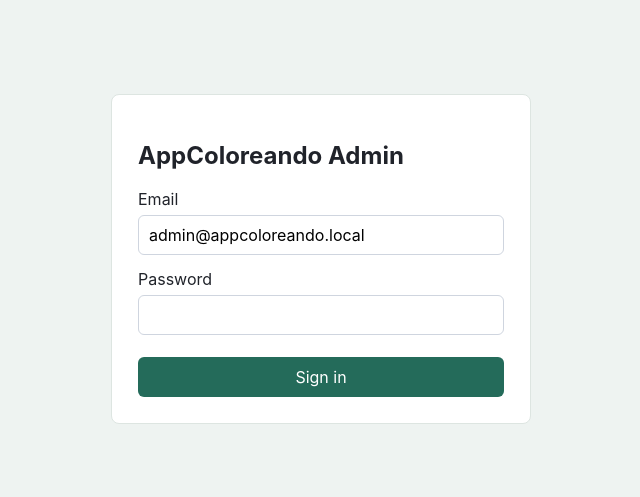
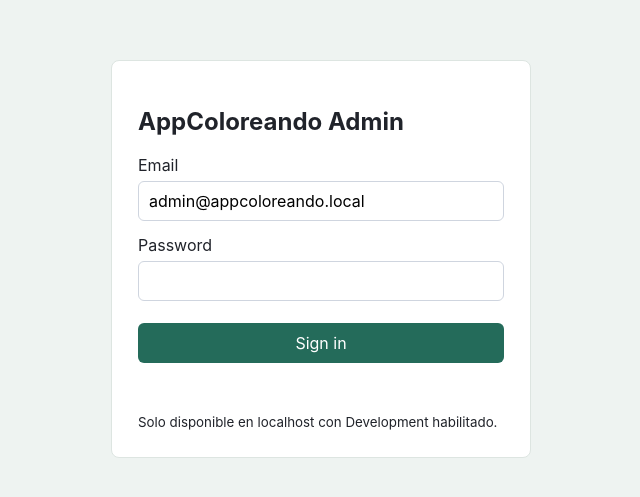
Before and after one commit to christyepez/AppColoreando, an Angular app in the folder apps/admin/: page /login in a window 1280 px wide. Shown: the part 141-638 px from the top of the page, without its empty margins (319-959 px from the left). Built offline with nearby package versions, Linux system fonts and the light colour scheme.

Commit message:
S64: expose localhost-only DEV admin button

```diff
--- a/apps/admin/src/main.ts
+++ b/apps/admin/src/main.ts
@@ -54,6 +54,7 @@ const authGuard: CanActivateFn = () => {
 class ApiClient {
   private readonly http = inject(HttpClient);
   login(email: string, password: string) { return this.http.post<AuthResponse>(`${apiBase}/auth/login`, { email, password, deviceId: 'admin-web', deviceName: 'Angular Admin' }); }
+  devLogin() { return this.http.post<AuthResponse>(`${apiBase}/auth/dev-login`, {}); }
   metrics() { return this.http.get<Metrics>(`${apiBase}/admin/metrics`); }
   users() { return this.http.get<UserDto[]>(`${apiBase}/admin/users`); }
   updateUser(user: UserDto) { return this.http.put<UserDto>(`${apiBase}/admin/users/${user.id}`, { displayName: user.displayName, role: user.role, isActive: user.isActive }); }
@@ -78,6 +79,8 @@ class ApiClient {
         <label>Email<input [(ngModel)]="email" autocomplete="username"></label>
         <label>Password<input [(ngModel)]="password" type="password" autocomplete="current-password"></label>
         <button (click)="login()" [disabled]="busy()">Sign in</button>
+        <button *ngIf="isLocalDev" class="ghost" (click)="devLogin()" [disabled]="busy()">Entrar DEV local</button>
+        <small *ngIf="isLocalDev">Solo disponible en localhost con Development habilitado.</small>
         <p class="error" *ngIf="error()">{{error()}}</p>
       </section>
     </main>
@@ -89,6 +92,7 @@ class LoginComponent {
   private readonly router = inject(Router);
   email = 'admin@appcoloreando.local';
   password = '';
+  readonly isLocalDev = ['localhost', '127.0.0.1'].includes(window.location.hostname);
   readonly busy = signal(false);
   readonly error = signal('');
   login() {
@@ -97,6 +101,15 @@ class LoginComponent {
     this.api.login(this.email, this.password).subscribe({
       next: auth => { this.session.set(auth); void this.router.navigateByUrl('/'); },
       error: (e: HttpErrorResponse) => { this.error.set(e.status === 401 ? 'Invalid credentials' : 'Login failed'); this.busy.set(false); }
+    });
+  }
+
+  devLogin() {
+    this.busy.set(true);
+    this.error.set('');
+    this.api.devLogin().subscribe({
+      next: auth => { this.session.set(auth); void this.router.navigateByUrl('/'); },
+      error: () => { this.error.set('DEV local login is not enabled'); this.busy.set(false); }
     });
   }
 }
```
